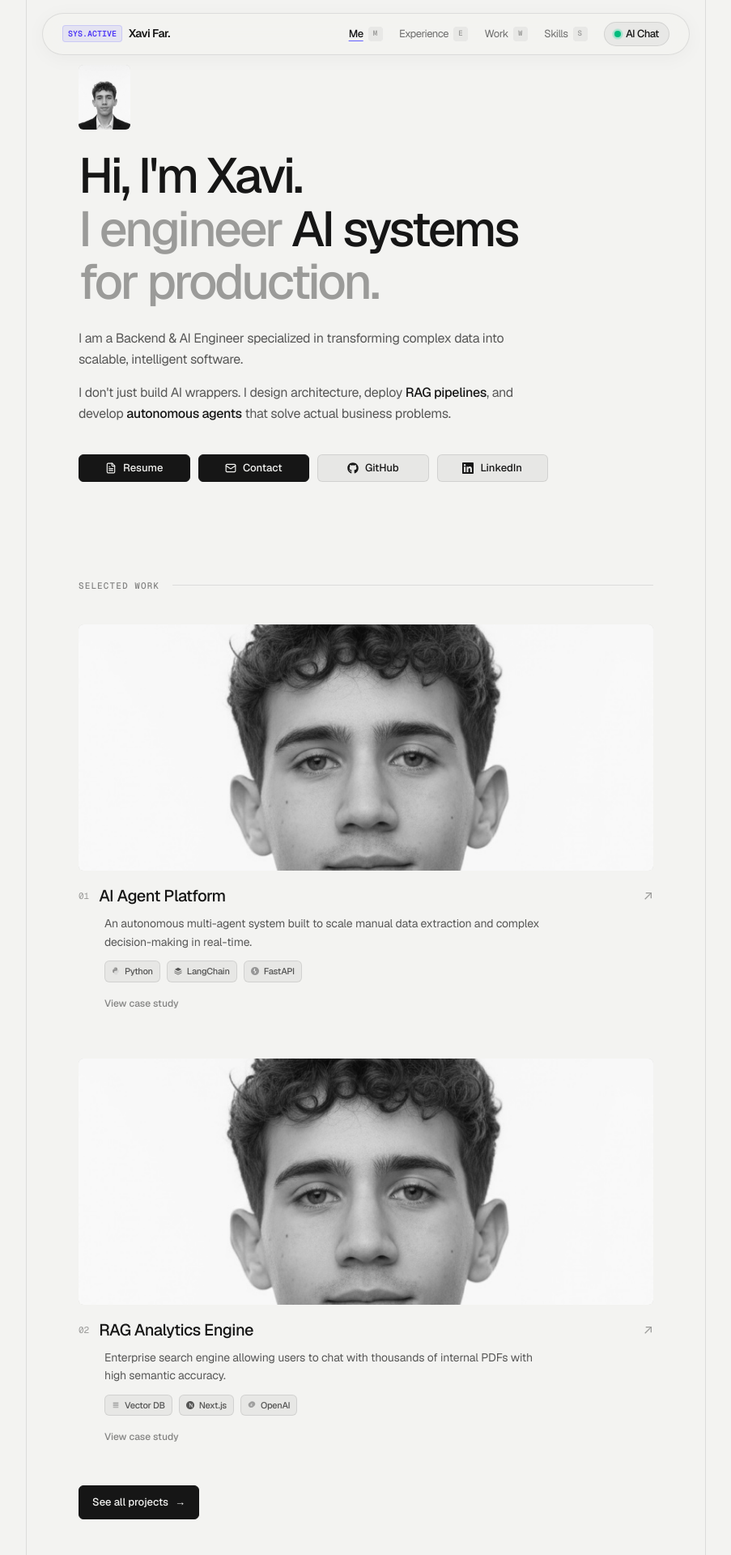
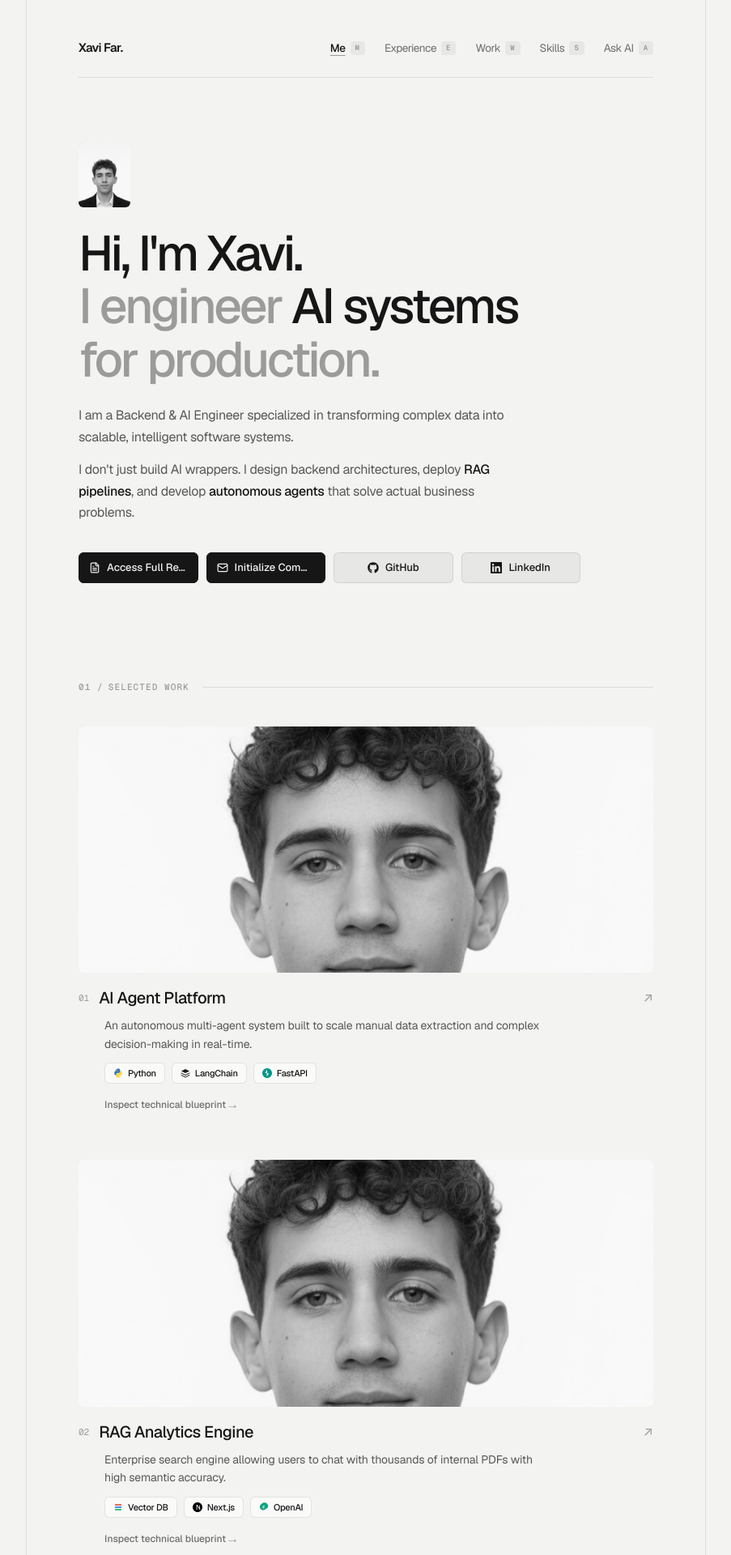
Before and after one commit to xaviifar/portfolio-xavi-far, a Next.js app: page / in a window 1280 px wide. Shown: the top 1920 px of the page at 81% size, without its empty margins (188-1091 px from the left). Built offline with nearby package versions, Linux system fonts and the light colour scheme.

Commit message:
feat: enhance portfolio components with improved layouts, updated text, and added footer; refine skills and experience sections

```diff
--- a/app/components/Header.tsx
+++ b/app/components/Header.tsx
@@ -7,60 +7,31 @@ interface NavItem {
   label: string;
   href: string;
   shortcut: string;
-  isAiChat?: boolean;
 }
 
 const navItems: NavItem[] = [
   { label: "Me", href: "/", shortcut: "M" },
   { label: "Experience", href: "/experience", shortcut: "E" },
-  { label: "Work", href: "/#work", shortcut: "W" },
+  { label: "Work", href: "/projects", shortcut: "W" },
   { label: "Skills", href: "/#skills", shortcut: "S" },
-  { label: "AI Chat", href: "/chat", shortcut: "A", isAiChat: true },
+  { label: "Ask AI", href: "/chat", shortcut: "A" },
 ];
 
 export default function Header() {
   const pathname = usePathname();
 
   return (
-    <div className="fixed top-4 left-1/2 -translate-x-1/2 z-50 w-[92%] max-w-[800px] pointer-events-none">
-      <header className="pointer-events-auto flex items-center justify-between rounded-full border border-[#161616]/10 bg-[#f3f3f1]/80 px-5 sm:px-6 py-2.5 backdrop-blur-md shadow-[0_4px_24px_rgba(0,0,0,0.04)] transition-all">
-        {/* Brand with sys metadata */}
+    <header className="flex items-center justify-between pt-8 sm:pt-12 pb-6 border-b border-[#161616]/10">
       <Link
         href="/"
-          className="flex items-center gap-2 group"
+        className="text-[15px] font-semibold tracking-[-0.04em] text-[#161616] transition-opacity hover:opacity-70"
       >
-          <span className="font-mono text-[10px] font-semibold text-indigo-600 bg-indigo-500/10 px-1.5 py-0.5 rounded border border-indigo-500/20">
-            SYS.ACTIVE
-          </span>
-          <span className="text-[14px] font-semibold tracking-[-0.04em] text-[#161616] transition-opacity group-hover:opacity-70">
         Xavi Far.
-          </span>
       </Link>
 
-        {/* Navigation items */}
-        <nav className="flex items-center gap-3 sm:gap-5 text-[13px] tracking-[-0.035em]">
+      <nav className="flex items-center gap-4 sm:gap-6 text-[13.5px] tracking-[-0.03em]">
         {navItems.map((item) => {
           const isActive = pathname === item.href;
-
-            if (item.isAiChat) {
-              return (
-                <Link
-                  key={item.label}
-                  href={item.href}
-                  className={`group inline-flex items-center gap-1.5 rounded-full px-3 py-1 font-medium transition-all ${
-                    isActive
-                      ? "bg-indigo-600 text-[#f3f3f1] shadow-sm shadow-indigo-500/20"
-                      : "bg-[#161616]/5 text-[#161616] border border-[#161616]/10 hover:bg-indigo-600 hover:text-[#f3f3f1] hover:border-indigo-600"
-                  }`}
-                >
-                  <span className="relative flex h-2 w-2">
-                    <span className="absolute inline-flex h-full w-full animate-ping rounded-full bg-emerald-400 opacity-75"></span>
-                    <span className="relative inline-flex h-2 w-2 rounded-full bg-emerald-500"></span>
-                  </span>
-                  <span>{item.label}</span>
-                </Link>
-              );
-            }
 
           return (
             <Link
@@ -71,7 +42,7 @@ export default function Header() {
               <span
                 className={
                   isActive
-                      ? "font-medium text-[#161616] underline underline-offset-4 decoration-indigo-500"
+                    ? "font-medium text-[#161616] underline underline-offset-4 decoration-[#161616]/40"
                     : "text-[#161616]/60 transition-colors duration-200 group-hover:text-[#161616]"
                 }
               >
@@ -85,6 +56,5 @@ export default function Header() {
         })}
       </nav>
     </header>
-    </div>
   );
 }
--- a/app/components/Hero.tsx
+++ b/app/components/Hero.tsx
@@ -9,7 +9,7 @@ interface ActionLink {
 
 const actionLinks: ActionLink[] = [
   {
-    name: "Resume",
+    name: "Access Full Resume",
     href: "/cv.pdf",
     primary: true,
     icon: (
@@ -32,7 +32,7 @@ const actionLinks: ActionLink[] = [
     ),
   },
   {
-    name: "Contact",
+    name: "Initialize Comms",
     href: "mailto:tuemail@dominio.com",
     primary: true,
     icon: (
@@ -108,27 +108,27 @@ export default function Hero() {
         </h1>
 
         {/* Value Proposition */}
-        <div className="mt-6 max-w-[540px] space-y-3.5 text-[15px] leading-[1.65] tracking-[-0.02em] text-[#161616]/70 sm:text-[16px]">
+        <div className="mt-6 max-w-[560px] space-y-3.5 text-[15px] leading-[1.65] tracking-[-0.02em] text-[#161616]/70 sm:text-[16px]">
           <p>
-            I am a Backend &amp; AI Engineer specialized in transforming complex data into scalable, intelligent software.
+            I am a Backend &amp; AI Engineer specialized in transforming complex data into scalable, intelligent software systems.
           </p>
           <p>
-            I don&apos;t just build AI wrappers. I design architecture, deploy{" "}
+            I don&apos;t just build AI wrappers. I design backend architectures, deploy{" "}
             <strong className="font-medium text-[#161616]">RAG pipelines</strong>, and develop{" "}
             <strong className="font-medium text-[#161616]">autonomous agents</strong> that solve actual business problems.
           </p>
         </div>
 
-        {/* Action Grid (Primary / Secondary Button Bar) */}
+        {/* Action Grid (Primary / Secondary Button Bar with Strict Minimalist Styling) */}
         <div className="mt-9">
-          <ul className="grid grid-cols-2 gap-2.5 sm:grid-cols-4 max-w-[580px]">
+          <ul className="grid grid-cols-2 gap-2.5 sm:grid-cols-4 max-w-[620px]">
             {actionLinks.map((link) => (
               <li key={link.name} className="flex min-w-0">
                 <a
                   href={link.href}
                   target={link.href.startsWith("http") ? "_blank" : undefined}
                   rel={link.href.startsWith("http") ? "noopener noreferrer" : undefined}
-                  className={`inline-flex w-full items-center justify-center gap-2 overflow-hidden rounded-md border px-3 py-2 text-[13px] font-medium leading-4 whitespace-nowrap outline-none transition-all duration-200 focus-visible:ring-2 focus-visible:ring-[#161616]/50 ${
+                  className={`inline-flex w-full items-center justify-center gap-2 overflow-hidden rounded-md border px-3 py-2.5 text-[13px] font-medium leading-4 whitespace-nowrap outline-none transition-all duration-200 focus-visible:ring-2 focus-visible:ring-[#161616]/50 ${
                     link.primary
                       ? "border-[#161616] bg-[#161616] text-[#f3f3f1] hover:bg-transparent hover:text-[#161616]"
                       : "border-[#161616]/10 bg-[#161616]/5 text-[#161616] hover:bg-[#161616] hover:text-[#f3f3f1] hover:border-[#161616]"
--- a/app/components/SectionHeader.tsx
+++ b/app/components/SectionHeader.tsx
@@ -11,8 +11,8 @@ export default function SectionHeader({
 }: SectionHeaderProps) {
   return (
     <div className={`flex items-center gap-4 mb-8 sm:mb-10 ${className}`}>
-      <h2 className="font-mono text-[11px] font-medium uppercase tracking-[0.1em] text-[#161616]/50 flex items-center gap-2">
-        {index && <span className="text-indigo-600 font-semibold">{index} /</span>}
+      <h2 className="font-mono text-[11px] font-medium uppercase tracking-[0.1em] text-[#161616]/40 flex items-center gap-1.5">
+        {index && <span>{index} /</span>}
         <span>{title}</span>
       </h2>
       <div className="h-[1px] flex-1 bg-[#161616]/10" />
--- a/app/components/SelectedWork.tsx
+++ b/app/components/SelectedWork.tsx
@@ -1,4 +1,5 @@
 import Image from "next/image";
+import Link from "next/link";
 import SectionHeader from "./SectionHeader";
 
 interface TechItem {
@@ -25,7 +26,7 @@ const selectedProjects: Project[] = [
       {
         name: "Python",
         icon: (
-          <svg viewBox="0 0 128 128" width="10" height="10">
+          <svg viewBox="0 0 128 128" width="12" height="12">
             <path
               fill="#3776AB"
               d="M64 5.92c-29.34 0-28.32 12.72-28.32 12.72l.06 13.07h28.76v4.1H32.44S14.28 34.6 14.28 62.77c0 28.16 16.03 29.56 16.03 29.56l10.3.06v-14.7s-.2-16.12 16.3-16.12h17.93s15.34-.33 15.34-14.97V30.27s1.3-24.35-26.18-24.35zm-14.53 8.35a3.9 3.9 0 1 1 0 7.8 3.9 3.9 0 0 1 0-7.8z"
@@ -40,18 +41,18 @@ const selectedProjects: Project[] = [
       {
         name: "LangChain",
         icon: (
-          <svg width="10" height="10" viewBox="0 0 24 24" fill="none">
-            <path d="M12 2L2 7L12 12L22 7L12 2Z" fill="#161616" />
+          <svg width="12" height="12" viewBox="0 0 24 24" fill="none">
+            <path d="M12 2L2 7L12 12L22 7L12 2Z" fill="#1C1C1C" />
             <path
               d="M2 17L12 22L22 17"
-              stroke="#161616"
+              stroke="#1C1C1C"
               strokeWidth="2"
               strokeLinecap="round"
               strokeLinejoin="round"
             />
             <path
               d="M2 12L12 17L22 12"
-              stroke="#161616"
+              stroke="#1C1C1C"
               strokeWidth="2"
               strokeLinecap="round"
               strokeLinejoin="round"
@@ -62,7 +63,7 @@ const selectedProjects: Project[] = [
       {
         name: "FastAPI",
         icon: (
-          <svg viewBox="0 0 128 128" width="10" height="10">
+          <svg viewBox="0 0 128 128" width="12" height="12">
             <path fill="#009688" d="M64 0C28.7 0 0 28.7 0 64s28.7 64 64 64 64-28.7 64-64S99.3 0 64 0z" />
             <path fill="#FFF" d="M64 16.8L37.1 61h22.6v50.2L86.9 67H64.3V16.8z" />
           </svg>
@@ -70,7 +71,7 @@ const selectedProjects: Project[] = [
       },
     ],
     image: "/portfolio.jpg",
-    link: "/projects/ai-agent",
+    link: "/projects",
   },
   {
     id: "02",
@@ -81,7 +82,7 @@ const selectedProjects: Project[] = [
       {
         name: "Vector DB",
         icon: (
-          <svg width="10" height="10" viewBox="0 0 24 24" fill="none">
+          <svg width="12" height="12" viewBox="0 0 24 24" fill="none">
             <path d="M4 4H20V8H4V4Z" fill="#F56565" />
             <path d="M4 10H20V14H4V10Z" fill="#4299E1" />
             <path d="M4 16H20V20H4V16Z" fill="#48BB78" />
@@ -91,8 +92,8 @@ const selectedProjects: Project[] = [
       {
         name: "Next.js",
         icon: (
-          <svg viewBox="0 0 128 128" width="10" height="10" fill="none">
-            <path fill="#161616" d="M64 128c35.346 0 64-28.654 64-64S99.346 0 64 0 0 28.654 0 64s28.654 64 64 64z" />
+          <svg viewBox="0 0 128 128" width="12" height="12" fill="none">
+            <path fill="#000" d="M64 128c35.346 0 64-28.654 64-64S99.346 0 64 0 0 28.654 0 64s28.654 64 64 64z" />
             <path fill="#fff" d="M102.663 94.757l-43.04-63.535h-9.52v64.673h8.318V45.249l37.079 56.402a63.593 63.593 0 0 0 7.163-6.894z" />
             <path fill="#fff" d="M96.096 42.668h-8.318V85.33h8.318V42.668z" />
           </svg>
@@ -101,7 +102,7 @@ const selectedProjects: Project[] = [
       {
         name: "OpenAI",
         icon: (
-          <svg width="10" height="10" viewBox="0 0 24 24" fill="none">
+          <svg width="12" height="12" viewBox="0 0 24 24" fill="none">
             <path
               fill="#10A37F"
               d="M22.28 9.82a8.82 8.82 0 0 0-.58-3.9 8.76 8.76 0 0 0-3.32-4.04 8.79 8.79 0 0 0-4.64-1.2h-.14a8.77 8.77 0 0 0-6.9 2.9A8.8 8.8 0 0 0 1.72 9.81a8.75 8.75 0 0 0 .58 3.9 8.79 8.79 0 0 0 3.32 4.04 8.79 8.79 0 0 0 4.64 1.2h.14a8.77 8.77 0 0 0 6.9-2.9 8.76 8.76 0 0 0 4.98-6.23Z"
@@ -112,24 +113,24 @@ const selectedProjects: Project[] = [
       },
     ],
     image: "/portfolio.jpg",
-    link: "/projects/rag-engine",
+    link: "/projects",
   },
 ];
 
 export default function SelectedWork() {
   return (
     <section id="work" className="pt-10 pb-12">
-      <SectionHeader title="Selected Work" />
+      <SectionHeader index="01" title="Selected Work" />
 
       <div className="flex flex-col gap-12 sm:gap-14">
         {selectedProjects.map((project) => (
-          <a
+          <Link
             key={project.id}
             href={project.link}
             className="group flex flex-col gap-4"
           >
             {/* Panoramic Media Card Container */}
-            <div className="relative aspect-[16/9] w-full overflow-hidden rounded-md bg-[#161616]/5 ring-1 ring-inset ring-[#161616]/10 sm:aspect-[21/9]">
+            <div className="relative aspect-[16/9] w-full overflow-hidden rounded-md bg-white/60 ring-1 ring-inset ring-[#161616]/10 sm:aspect-[21/9]">
               <Image
                 src={project.image}
                 alt={project.title}
@@ -146,7 +147,7 @@ export default function SelectedWork() {
                   <span className="font-mono text-[11px] text-[#161616]/40">
                     {project.id}
                   </span>
-                  <h3 className="text-[18px] sm:text-[20px] font-medium tracking-tight text-[#161616]">
+                  <h3 className="text-[18px] sm:text-[20px] font-medium tracking-tight text-[#161616] transition-colors">
                     {project.title}
                   </h3>
                 </div>
@@ -155,20 +156,21 @@ export default function SelectedWork() {
                 </span>
               </div>
 
+              {/* Swiss alignment indentation */}
               <div className="pl-7 sm:pl-8">
                 <p className="max-w-[540px] text-[14px] leading-[1.6] tracking-[-0.01em] text-[#161616]/70">
                   {project.description}
                 </p>
 
-                {/* Tech Pills */}
+                {/* Permanent Full-Color Tech Tags */}
                 <div className="mt-3 flex flex-wrap gap-2">
                   {project.tech.map((t) => (
                     <span
                       key={t.name}
-                      className="inline-flex items-center gap-1.5 rounded-md bg-[#161616]/5 border border-[#161616]/10 px-2 py-1 text-[11px] font-medium tracking-tight text-[#161616]/70 transition-colors group-hover:bg-[#161616]/10"
+                      className="inline-flex items-center gap-1.5 rounded-md bg-white/60 border border-[#161616]/10 px-2.5 py-1 text-[11px] font-medium tracking-tight text-[#161616] transition-colors group-hover:border-[#161616]/30"
                     >
                       {t.icon && (
-                        <span className="flex items-center justify-center opacity-70 grayscale transition-all group-hover:opacity-100 group-hover:grayscale-0">
+                        <span className="flex items-center justify-center shrink-0">
                           {t.icon}
                         </span>
                       )}
@@ -178,29 +180,29 @@ export default function SelectedWork() {
                 </div>
 
                 <div className="mt-3.5 flex items-center gap-1">
-                  <span className="text-[12px] font-medium text-[#161616]/50 transition-colors group-hover:text-[#161616]">
-                    View case study
+                  <span className="text-[12px] font-medium text-[#161616]/60 transition-colors group-hover:text-[#161616]">
+                    Inspect technical blueprint
                   </span>
-                  <span className="text-[#161616]/0 transition-all duration-200 -translate-x-1 group-hover:translate-x-1 group-hover:text-[#161616]">
+                  <span className="text-[#161616]/40 transition-all duration-200 -translate-x-1 group-hover:translate-x-1 group-hover:text-[#161616]">
                     →
                   </span>
                 </div>
               </div>
             </div>
-          </a>
+          </Link>
         ))}
       </div>
 
       <div className="mt-10 sm:mt-12 flex justify-start">
-        <a
+        <Link
           href="/projects"
-          className="group inline-flex items-center gap-2 rounded-md border border-[#161616] bg-[#161616] px-4 py-2.5 text-[13px] font-medium text-[#f3f3f1] transition-all hover:bg-transparent hover:text-[#161616]"
+          className="group inline-flex items-center gap-2 rounded-md border border-[#161616] bg-[#161616] px-4 py-2.5 text-[13px] font-medium text-[#f3f3f1] transition-all duration-200 hover:bg-transparent hover:text-[#161616]"
         >
-          <span>See all projects</span>
+          <span>Explore full architecture</span>
           <span className="transition-transform duration-200 group-hover:translate-x-1">
             →
           </span>
-        </a>
+        </Link>
       </div>
     </section>
   );
--- a/app/components/Skills.tsx
+++ b/app/components/Skills.tsx
@@ -48,16 +48,16 @@ const focusAreas = [
   "LLMs",
   "Fine-tuning",
   "Local Models",
-  "RAG",
-  "AI Agents",
+  "RAG Pipelines",
+  "Autonomous Agents",
 ];
 
 function ToolChip({ label, icon: Icon, color }: Tool) {
   return (
-    <li className="group inline-flex items-center gap-2 rounded-md border border-[#161616]/10 bg-[#161616]/5 px-2.5 py-1 text-[12px] font-medium text-[#161616]/70 transition-colors duration-200 hover:bg-[#161616]/10 hover:text-[#161616]">
+    <li className="group inline-flex items-center gap-2 rounded-md border border-[#161616]/10 bg-white/60 px-2.5 py-1.5 text-[12px] font-medium text-[#161616] transition-all duration-200 hover:border-[#161616]/30">
       {Icon && (
         <Icon
-          className="h-3.5 w-3.5 shrink-0 opacity-70 grayscale transition-all duration-200 group-hover:opacity-100 group-hover:grayscale-0"
+          className="h-3.5 w-3.5 shrink-0 transition-transform duration-200 group-hover:scale-110"
           style={{ color }}
           aria-hidden="true"
         />
@@ -70,14 +70,14 @@ function ToolChip({ label, icon: Icon, color }: Tool) {
 export default function Skills() {
   return (
     <section id="skills" className="pt-10 pb-12">
-      <SectionHeader title="Skills & Focus Areas" />
+      <SectionHeader index="03" title="Technical Stack &amp; Focus" />
 
       <p className="max-w-xl text-[14.5px] leading-[1.65] text-[#161616]/70">
         Tools I build with day-to-day, and core focus areas in AI engineering and data architecture.
       </p>
 
       <div className="mt-6">
-        <h3 className="text-[12px] font-medium uppercase tracking-[0.05em] text-[#161616]/40">
+        <h3 className="text-[11px] font-mono font-medium uppercase tracking-[0.08em] text-[#161616]/40">
           Tools &amp; Technologies
         </h3>
         <ul className="mt-3 flex flex-wrap gap-2 p-0">
@@ -88,7 +88,7 @@ export default function Skills() {
       </div>
 
       <div className="mt-6">
-        <h3 className="text-[12px] font-medium uppercase tracking-[0.05em] text-[#161616]/40">
+        <h3 className="text-[11px] font-mono font-medium uppercase tracking-[0.08em] text-[#161616]/40">
           Core Focus Areas
         </h3>
         <ul className="mt-3 flex flex-wrap gap-2 p-0">
--- a/app/components/Toolkit.tsx
+++ b/app/components/Toolkit.tsx
@@ -6,19 +6,19 @@ const toolkit = [
     skills: [
       "LangChain / LlamaIndex",
       "OpenAI / Anthropic APIs",
-      "Pinecone / Weaviate",
+      "Pinecone / Weaviate / Qdrant",
       "RAG Architectures",
-      "Prompt Engineering",
+      "Prompt Engineering & Fine-tuning",
     ],
   },
   {
     category: "Backend & Data",
     skills: [
       "Python (FastAPI, Flask)",
-      "PostgreSQL / MongoDB",
-      "Apache Kafka",
-      "Redis",
+      "PostgreSQL / MongoDB / Redis",
+      "Apache Kafka / Spark",
       "Data Pipelines (ETL)",
+      "Microservices & Event-driven API",
     ],
   },
   {
@@ -27,8 +27,8 @@ const toolkit = [
       "AWS (EC2, S3, Lambda)",
       "Docker & Kubernetes",
       "CI/CD (GitHub Actions)",
-      "Terraform",
-      "Linux / Bash",
+      "Terraform & IaC",
+      "Linux Kernel / Bash Automation",
     ],
   },
 ];
@@ -36,15 +36,15 @@ const toolkit = [
 export default function Toolkit() {
   return (
     <section className="pt-10 pb-12">
-      <SectionHeader title="Core Toolkit" />
+      <SectionHeader index="04" title="Core Toolkit" />
 
       <div className="grid grid-cols-1 gap-8 sm:grid-cols-3 sm:gap-6">
         {toolkit.map((block) => (
           <div key={block.category} className="flex flex-col">
-            <h3 className="mb-3 font-mono text-[11px] uppercase tracking-wider text-[#161616]/50">
+            <h3 className="mb-3 font-mono text-[11px] uppercase tracking-wider text-[#161616]/50 font-medium">
               {block.category}
             </h3>
-            <ul className="flex flex-col gap-2 border-l border-[#161616]/10 pl-3.5">
+            <ul className="flex flex-col gap-2 border-l border-[#161616]/10 pl-3.5 mt-1">
               {block.skills.map((skill) => (
                 <li
                   key={skill}
--- a/app/page.tsx
+++ b/app/page.tsx
@@ -8,13 +8,9 @@ import Footer from "./components/Footer";
 
 export default function Home() {
   return (
-    <main className="relative min-h-screen bg-[#f3f3f1] text-[#161616] overflow-x-hidden">
-      {/* Ambient Glows (Luces difuminadas de fondo en esquinas) */}
-      <div className="fixed top-20 left-1/4 -z-10 h-72 w-72 rounded-full bg-indigo-500/10 blur-[120px] pointer-events-none" />
-      <div className="fixed bottom-20 right-1/4 -z-10 h-80 w-80 rounded-full bg-emerald-500/5 blur-[140px] pointer-events-none" />
-
+    <main className="min-h-screen bg-[#f3f3f1] text-[#161616]">
       {/* MASTER CONTAINER ("Hoja de Papel" blueprint effect) */}
-      <div className="relative mx-auto flex min-h-screen w-full max-w-[840px] flex-col border-[#161616]/10 px-6 sm:border-x sm:px-12 md:px-16">
+      <div className="mx-auto flex min-h-screen w-full max-w-[840px] flex-col border-[#161616]/10 px-6 sm:border-x sm:px-12 md:px-16">
         <Header />
         <Hero />
         <SelectedWork />
```
Also changed, not shown: app/chat/page.tsx (+19 -25 lines), app/components/Experience.tsx (+6 -6 lines). Lines whose indentation alone changed are shown as unchanged.
